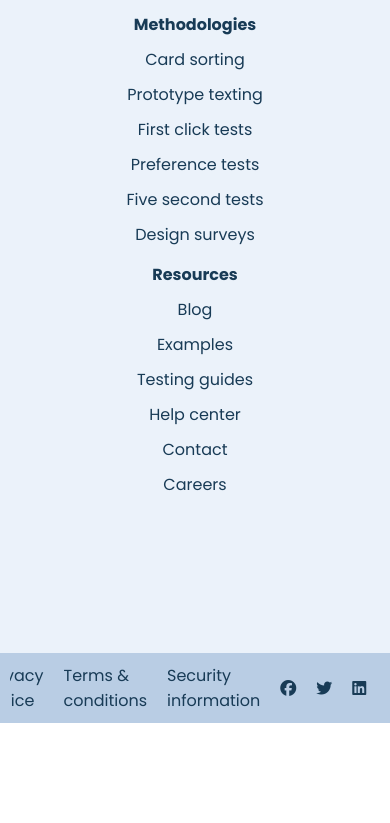
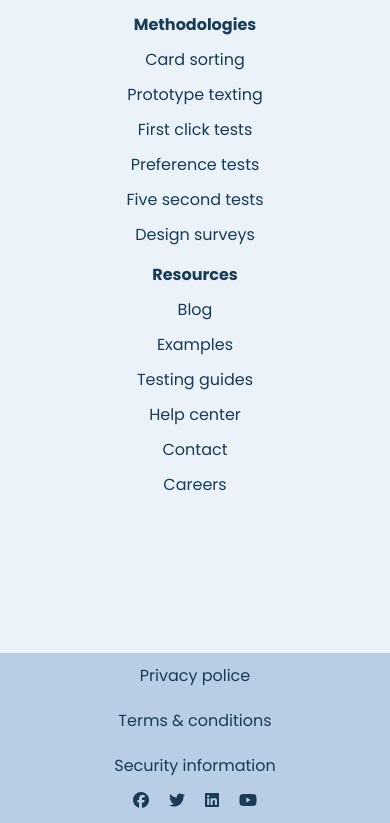
Before and after one commit to Vikashkswami/Usability-Hub, a plain HTML site: page index.html in a window 390 px wide. Shown: the part 7309-8132 px from the top of the page. Before the commit the page ends 8032 px from the top, so only its background shows below. Drawn offline with nearby package versions, Linux system fonts and the light colour scheme.

Commit message:
added footer

```diff
--- a/index.html
+++ b/index.html
@@ -12,9 +12,9 @@
 
 <body>
     <!-- Top Banner -->
-    <div class="top-banner"  id="Usability">
+    <div class="top-banner" id="Usability">
         <div class="container">
-            <div class="small-bold-text banner-text " >New to Usability Hub:Open and Closed card sorting</div>
+            <div class="small-bold-text banner-text ">New to Usability Hub:Open and Closed card sorting</div>
         </div>
     </div>
     <!-- Nav Bar -->
@@ -25,15 +25,14 @@
             </a>
             <div class="nav-links" id="nav-links">
                 <ul class="flex">
-                    <li><a href="#" class="hover-link">Products</a></li>
+                    <li><a href="#" class="hover-link">Products  <i class="fa-solid fa-chevron-down fa-xs"></i></a></li>
                     <li><a href="#" class="hover-link">Customer</a></li>
                     <li><a href="#" class="hover-link">pricing</a></li>
-                    <li><a href="#" class="hover-link">Resources</a></li>
+                    <li><a href="#" class="hover-link">Resources  <i class="fa-solid fa-chevron-down fa-xs"></i></a></li>
                     <li><a href="#" class="hover-link secondary-button">Singn in</a></li>
                     <li><a href="#" class="hover-link primary-button">Singn up</a></li>
                 </ul>
             </div>
-
             <a href="#" class="nav-toggle hover-link" id="nav-toggle">
                 <i class="fa-solid fa-bars" id="navshow"></i>
             </a>
@@ -238,28 +237,32 @@
     </footer>
     <!-- Subfooter -->
     <div class="subfooter">
-        <div class="container">
-            <div class="Subfooter-container flex">
+        <div class="container subfooter-container flex">
+            <div class="Advance-info flex">
                 <a href="#" class="hover-link">Privacy police</a>
                 <a href="#" class="hover-link">Terms & conditions</a>
                 <a href="#" class="hover-link">Security information</a>
+            </div>
+            <div class="socialmedia flex">
                 <a href="#" class="hover-link"><i class="fa-brands fa-facebook"></i></a>
                 <a href="#" class="hover-link"><i class="fa-brands fa-twitter"></i></a>
                 <a href="#" class="hover-link"><i class="fa-brands fa-linkedin"></i></a>
                 <a href="#" class="hover-link"><i class="fa-brands fa-youtube"></i></a>
             </div>
+
         </div>
 
     </div>
     <script src="https://kit.fontawesome.com/08e4426ee9.js" crossorigin="anonymous"></script>
-    <script src="https://code.jquery.com/jquery-3.6.4.js" integrity="sha256-a9jBBRygX1Bh5lt8GZjXDzyOB+bWve9EiO7tROUtj/E=" crossorigin="anonymous"></script>
+    <script src="https://code.jquery.com/jquery-3.6.4.js"
+        integrity="sha256-a9jBBRygX1Bh5lt8GZjXDzyOB+bWve9EiO7tROUtj/E=" crossorigin="anonymous"></script>
     <script>
-      const toggleButton  = document.getElementById('nav-toggle');
-      const navLinks =  document.getElementById('nav-links');
+        const toggleButton = document.getElementById('nav-toggle');
+        const navLinks = document.getElementById('nav-links');
 
-      toggleButton.addEventListener("click", () =>{
-        navLinks.classList.toggle("active");
-      })
+        toggleButton.addEventListener("click", () => {
+            navLinks.classList.toggle("active");
+        })
     </script>
 </body>
 
--- a/mediaqueries.css
+++ b/mediaqueries.css
@@ -112,11 +112,22 @@
         width: 100%;
     }
 
+    .cta-section{
+
+        align-items: center;
+    }
+
     .example-card{
         width: 100%;
         height: 50%;
         margin: 10px 10px;
     }
-
+    .subfooter-container{
+        flex-direction: column;
+        gap: 10px;
+    }
+    .Advance-info{
+        flex-direction: column;
+    }
 }
 }
--- a/style.css
+++ b/style.css
@@ -128,11 +128,6 @@ ul{
     position: relative;
 }
 
-.nav-links{
-    flex-basis: 730px;
-
-
-}
 
 .nav-links ul{
     justify-content: end;
@@ -326,7 +321,13 @@ footer{
     padding: var(--padding-inline-section);
 }
 
-.Subfooter-container{
-    justify-content: center;
+.subfooter-container{
+    justify-content:space-evenly;
+}
+.Advance-info{
     gap: 20px;
 }
+
+.socialmedia{
+    gap: 20px;
+}
```
